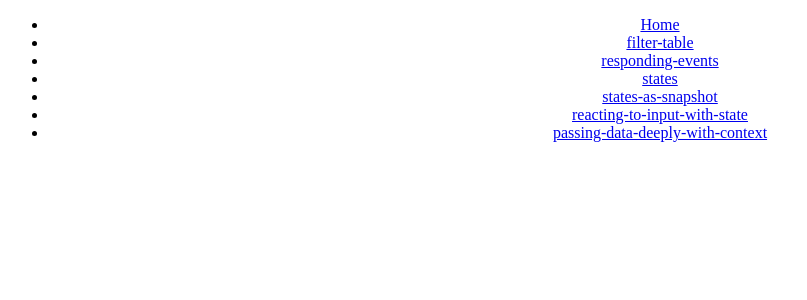
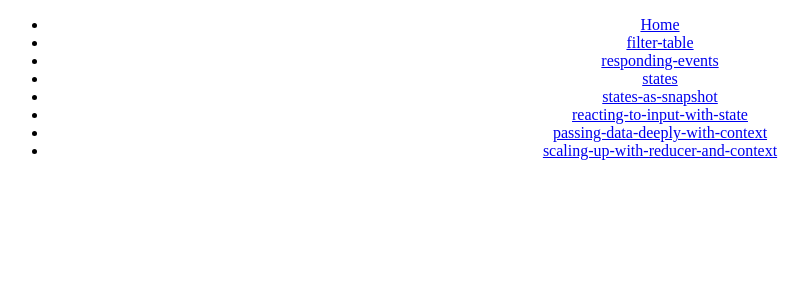
Before and after one commit to diogoditorr/react-docs-examples, a React (Vite) app: page / in a window 1280 px wide. Shown: the top 300 px of the page, without its empty margins (0-807 px from the left). Built offline with nearby package versions, Linux system fonts and the light colour scheme.

Commit message:
refactor: scaling up with reducer and context

```diff
--- a/src/App.tsx
+++ b/src/App.tsx
@@ -10,6 +10,7 @@ import Gallery from "./components/States/Gallery";
 import Form2 from "./components/ReactingToInputWithState/Form";
 import Page from "./components/PassingDataDeeplyWithContext/Page";
 import ProfilePage from "./components/PassingDataDeeplyWithContext/ProfilePage";
+import TaskApp from "./components/ScalingUpWithReducerAndContext/TaskApp";
 
 const PRODUCTS = [
     { category: "Fruits", price: "$1", stocked: true, name: "Apple" },
@@ -62,6 +63,11 @@ function App() {
                             <li>
                                 <Link to="passing-data-deeply-with-context">
                                     passing-data-deeply-with-context
+                                </Link>
+                            </li>
+                            <li>
+                                <Link to="scaling-up-with-reducer-and-context">
+                                    scaling-up-with-reducer-and-context
                                 </Link>
                             </li>
                         </ul>
@@ -119,6 +125,14 @@ function App() {
                         </HomeButtonWrapper>
                     }
                 />
+                <Route
+                    path="scaling-up-with-reducer-and-context"
+                    element={
+                        <HomeButtonWrapper>
+                            <TaskApp />
+                        </HomeButtonWrapper>
+                    }
+                />
             </Routes>
         </div>
     );
--- a/src/components/ScalingUpWithReducerAndContext/TaskList.tsx
+++ b/src/components/ScalingUpWithReducerAndContext/TaskList.tsx
@@ -1,5 +1,5 @@
 import React, { useState } from "react";
-import { Task, useTasks, useTasksDispatch } from "./TasksContext";
+import { TypeTask, useTasks, useTasksDispatch } from "./TasksContext";
 
 export default function TaskList() {
     const tasks = useTasks();
@@ -15,7 +15,7 @@ export default function TaskList() {
     );
 }
 
-function Task({ task }: { task: Task }) {
+function Task({ task }: { task: TypeTask }) {
     const [isEditing, setIsEditing] = useState(false);
     const dispatch = useTasksDispatch();
 
--- a/src/components/ScalingUpWithReducerAndContext/TasksContext.tsx
+++ b/src/components/ScalingUpWithReducerAndContext/TasksContext.tsx
@@ -1,6 +1,6 @@
 import React, { createContext, useContext, useReducer } from "react";
 
-export type Task = {
+export type TypeTask = {
     id: number;
     text: string;
     done: boolean;
@@ -8,14 +8,14 @@ export type Task = {
 
 type Action =
     | { type: "added"; id: number; text: string }
-    | { type: "changed"; task: Task }
+    | { type: "changed"; task: TypeTask }
     | { type: "deleted"; id: number };
 
 type TasksProviderProps = {
     children: React.ReactNode;
 };
 
-const TasksContext = createContext<Task[]>([]);
+const TasksContext = createContext<TypeTask[]>([]);
 const TasksDispatchContext = createContext<React.Dispatch<Action>>(() => null);
 
 export function TasksProvider({ children }: TasksProviderProps) {
@@ -38,7 +38,7 @@ export function useTasksDispatch() {
     return useContext(TasksDispatchContext);
 }
 
-function tasksReducer(tasks: Task[], action: Action) {
+function tasksReducer(tasks: TypeTask[], action: Action) {
     switch (action.type) {
         case "added": {
             return [
```
